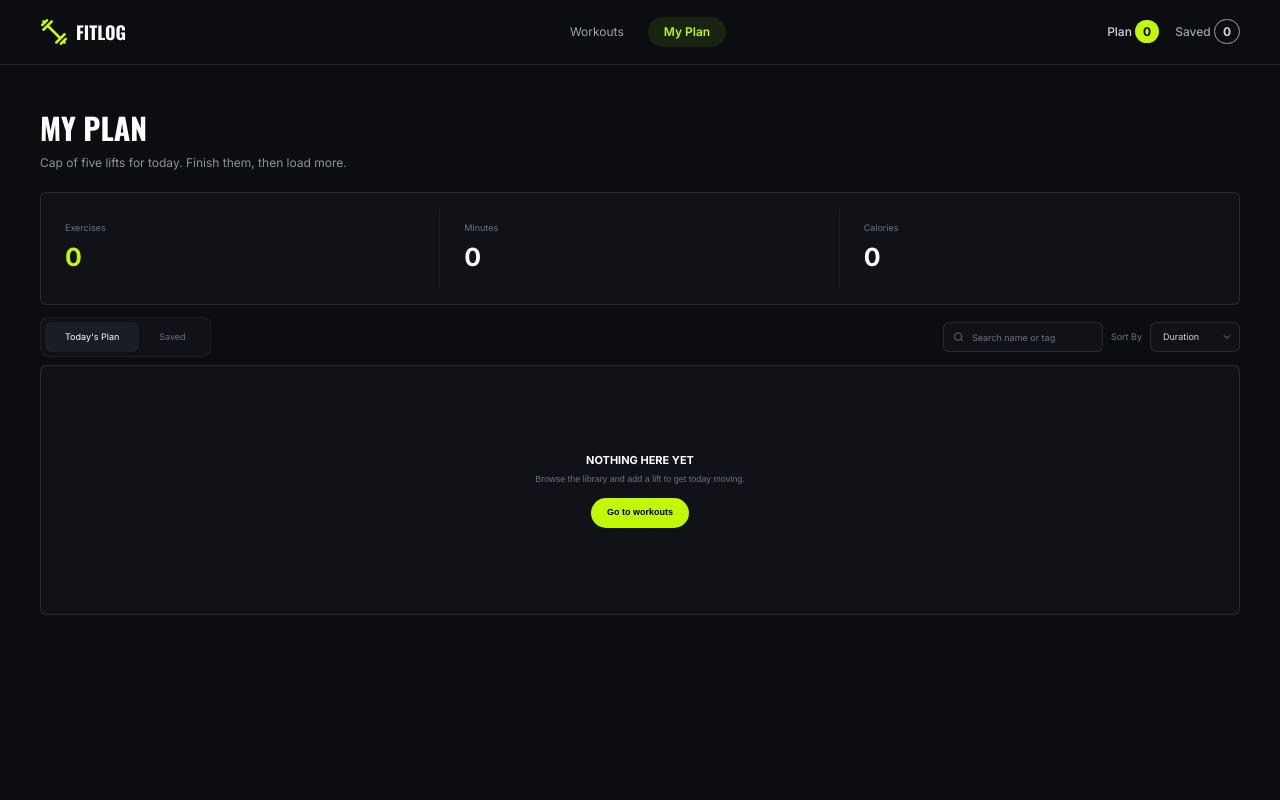
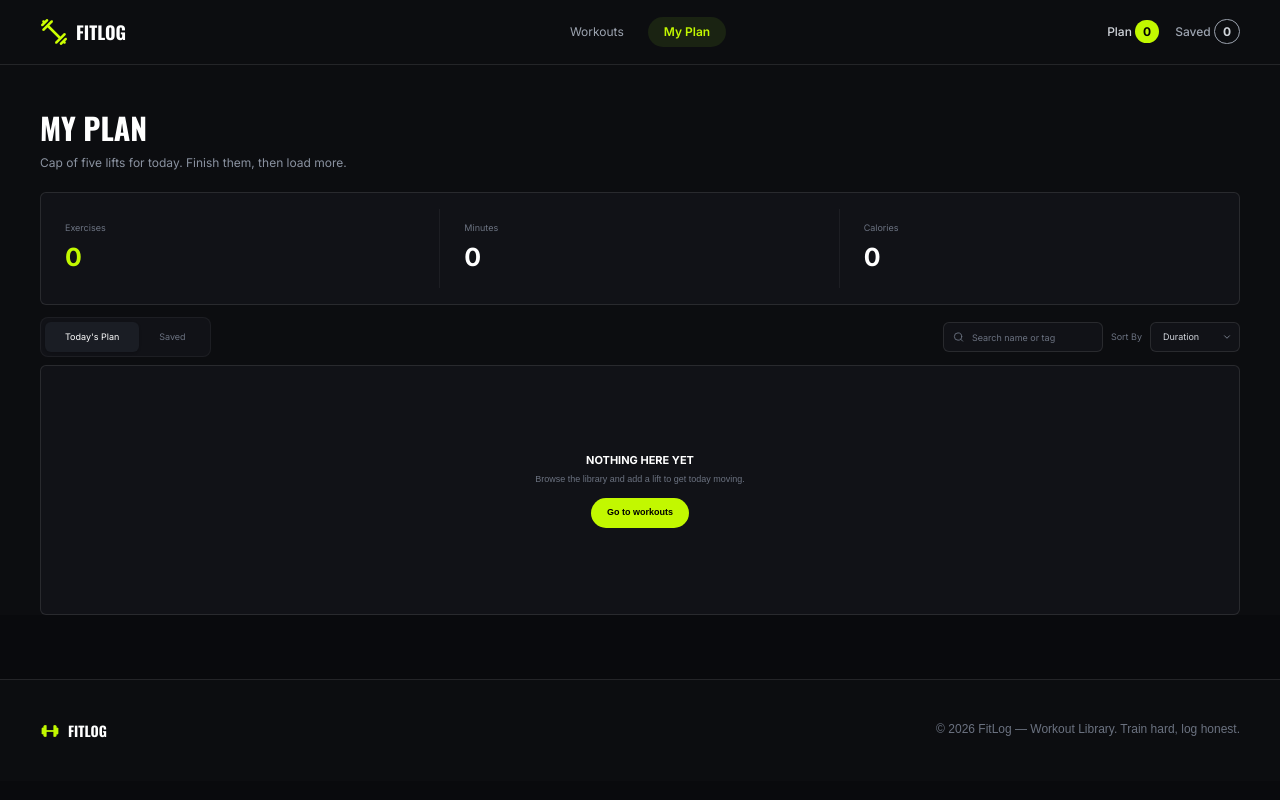
Before and after one commit to Avijit35cse/B14-A6-Fit-Log, a Next.js app: page /my-plan in a window 1280 px wide. Shown: the top 800 px of the page. Built offline with nearby package versions, Linux system fonts and the light colour scheme.

Commit message:
project build succeffully for deployment

```diff
--- a/src/components/myPlan/MyPlan.tsx
+++ b/src/components/myPlan/MyPlan.tsx
@@ -239,7 +239,7 @@
 
 
         return (
-            <main className="min-h-screen bg-[#0C0D10]">
+            <main className="bg-[#0C0D10]">
 
                 <section className="container mx-auto px-4 sm:px-6 lg:px-10">
 
```
